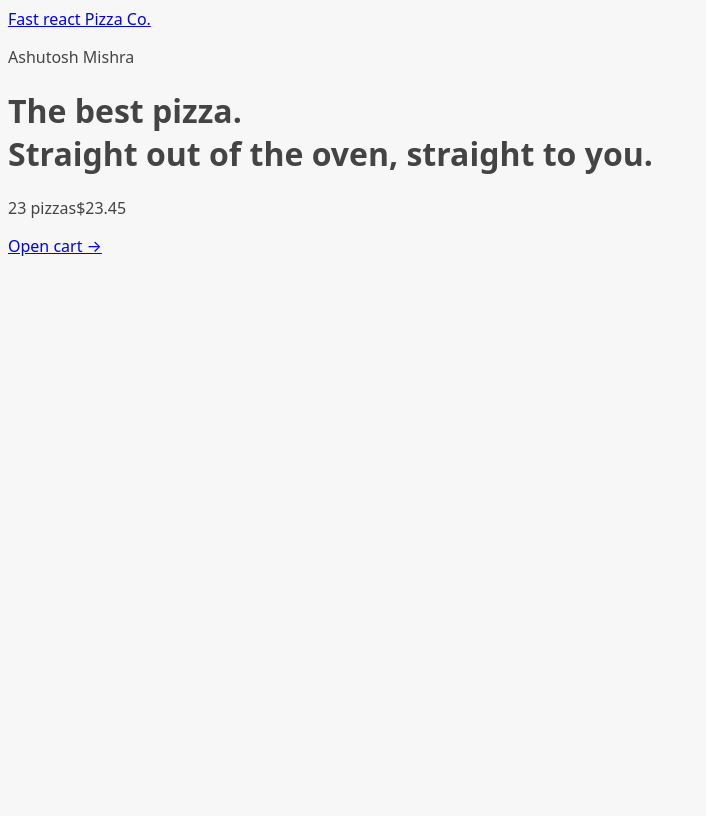
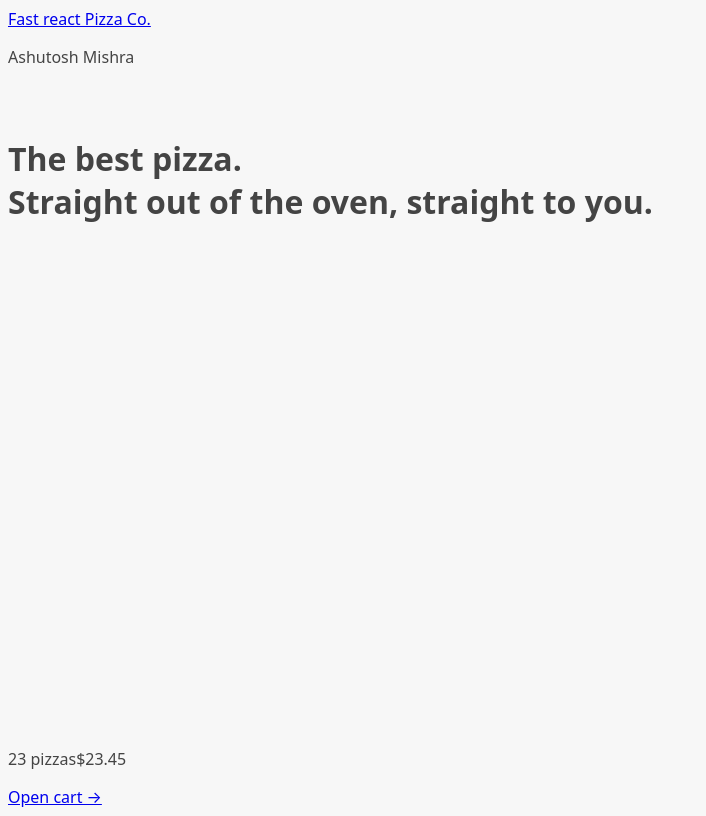
Before and after one commit to ashutosh-mishra-dev/fast-react-pizza-using-react-router-and-data-loading-and-use-tailwindcss-and-adding-redux-advance, a React (Vite) app: page / in a window 1280 px wide. Shown: the whole page, without its empty margins (0-706 px from the left). Built offline with nearby package versions, Linux system fonts and the light colour scheme.

Commit message:
update in section 22 : react router with data loading : displaying a Loading indicator using useNavigation()

```diff
--- a/src/ui/AppLayout.jsx
+++ b/src/ui/AppLayout.jsx
@@ -1,10 +1,14 @@
-import { Outlet } from "react-router";
+import { Outlet, useNavigation } from "react-router";
 import CartOverview from "../features/cart/CartOverview";
 import Header from "./Header";
+import Loader from "./Loader";
 
 function AppLayout() {
+  const navigation = useNavigation();
+  const isLoading = navigation.state === "loading";
   return (
-    <div>
+    <div className="layout">
+      {isLoading && <Loader />}
       <Header />
       <main>
         <Outlet />
--- /dev/null
+++ b/src/ui/Loader.jsx
@@ -0,0 +1,5 @@
+function Loader() {
+  return <div className="loader"></div>;
+}
+
+export default Loader;
```
